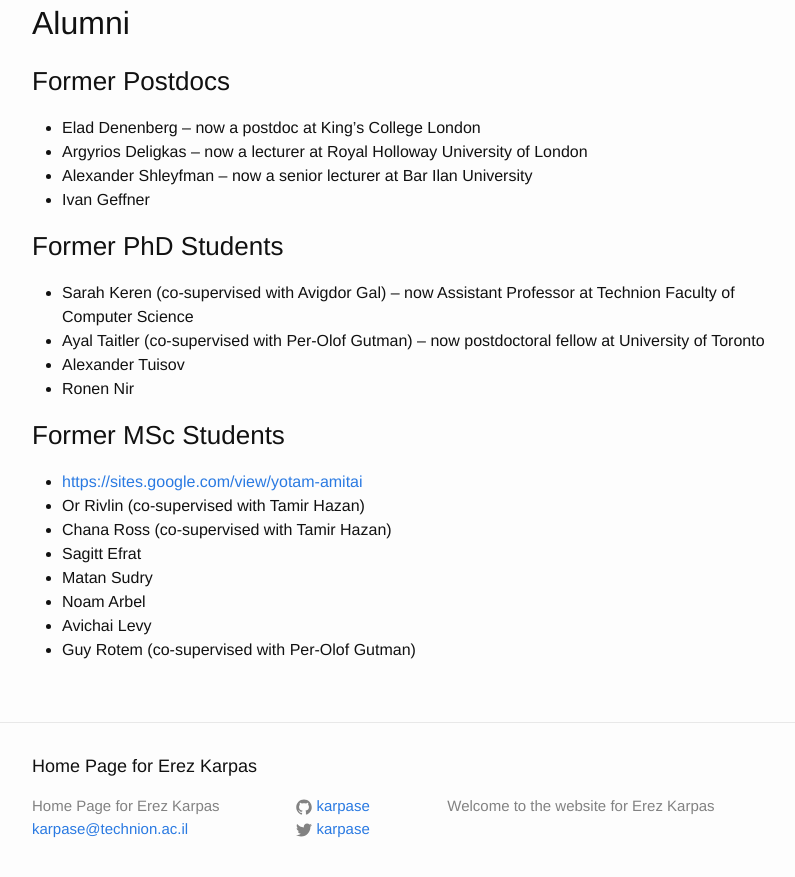
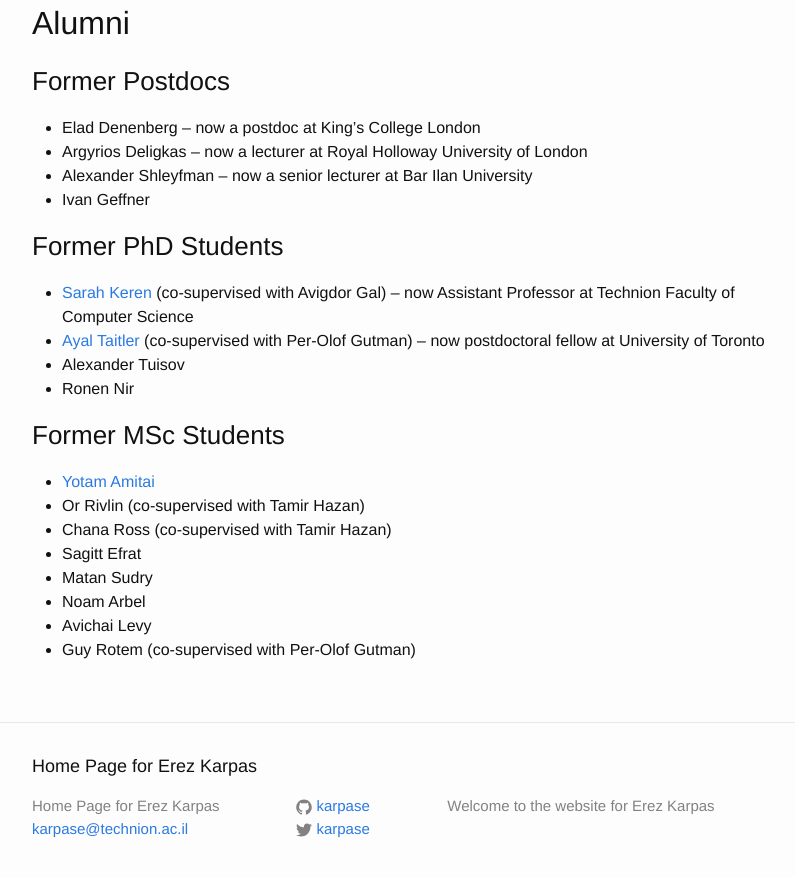
Before and after one commit to karpase/karpase.github.io, a Jekyll site: the page built from students.md, in a window 1280 px wide and 900 px high, scrolled down 663 px. Shown: the top 877 px of the window, without its empty margins (238-1033 px from the left). Built offline with Jekyll 4.4.1, drawn with Linux system fonts in a browser that asks for light colours; some of the changed lines change nothing that is shown.

Commit message:
Update students.md

```diff
--- a/students.md
+++ b/students.md
@@ -34,15 +34,15 @@ permalink: /students/
 
 ### Former PhD Students
 
-* Sarah Keren (co-supervised with Avigdor Gal) – now Assistant Professor at Technion Faculty of Computer Science
-* Ayal Taitler (co-supervised with Per-Olof Gutman) – now postdoctoral fellow at University of Toronto
+* [Sarah Keren](http://sarahekeren.wix.com/sarahkeren-academics) (co-supervised with Avigdor Gal) – now Assistant Professor at Technion Faculty of Computer Science
+* [Ayal Taitler](https://ataitler.webgr.technion.ac.il/) (co-supervised with Per-Olof Gutman) – now postdoctoral fellow at University of Toronto
 * Alexander Tuisov
 * Ronen Nir
 
 
 ### Former MSc Students
 
-* [https://sites.google.com/view/yotam-amitai](Yotam Amitai)
+* [Yotam Amitai](https://sites.google.com/view/yotam-amitai)
 * Or Rivlin (co-supervised with Tamir Hazan)
 * Chana Ross (co-supervised with Tamir Hazan)
 * Sagitt Efrat
```
